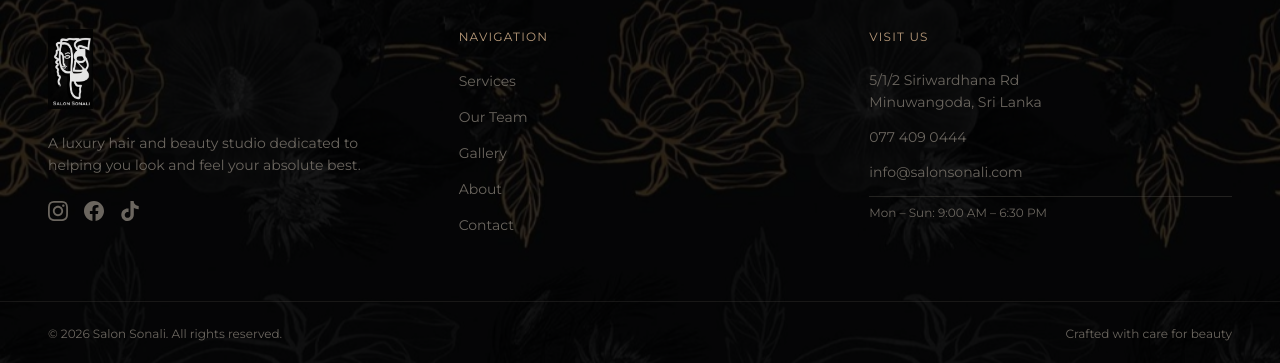
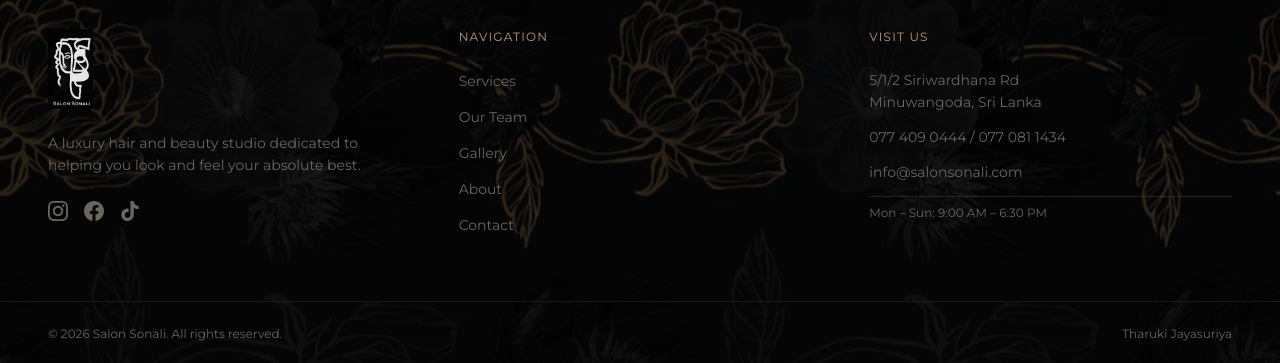
Before and after one commit to TJ-Sites/salon-sonali, a Next.js app: page / in a window 1280 px wide. Shown: the part 5096-5459 px from the top of the page. Built offline with nearby package versions, Linux system fonts and the light colour scheme; a web font is replaced by a local one.

Commit message:
Update Footer.tsx

```diff
--- a/components/layout/Footer.tsx
+++ b/components/layout/Footer.tsx
@@ -120,6 +120,10 @@ export default function Footer() {
               <a href="tel:+94774090444" className="hover:text-[#FFFFFF] transition-colors duration-300">
                 077 409 0444
               </a>
+              <span> / </span>
+              <a href="tel:+94770811434" className="hover:text-[#FFFFFF] transition-colors duration-300">
+                077 081 1434
+              </a>
             </p>
             <p>
               <a href="mailto:info@salonsonali.com" className="hover:text-[#FFFFFF] transition-colors duration-300">
@@ -140,7 +144,7 @@ export default function Footer() {
             © {year} Salon Sonali. All rights reserved.
           </p>
           <p className="font-montserrat text-xs text-[#6B665F]">
-            Crafted with care for beauty
+            Tharuki Jayasuriya
           </p>
         </div>
       </div>
```
